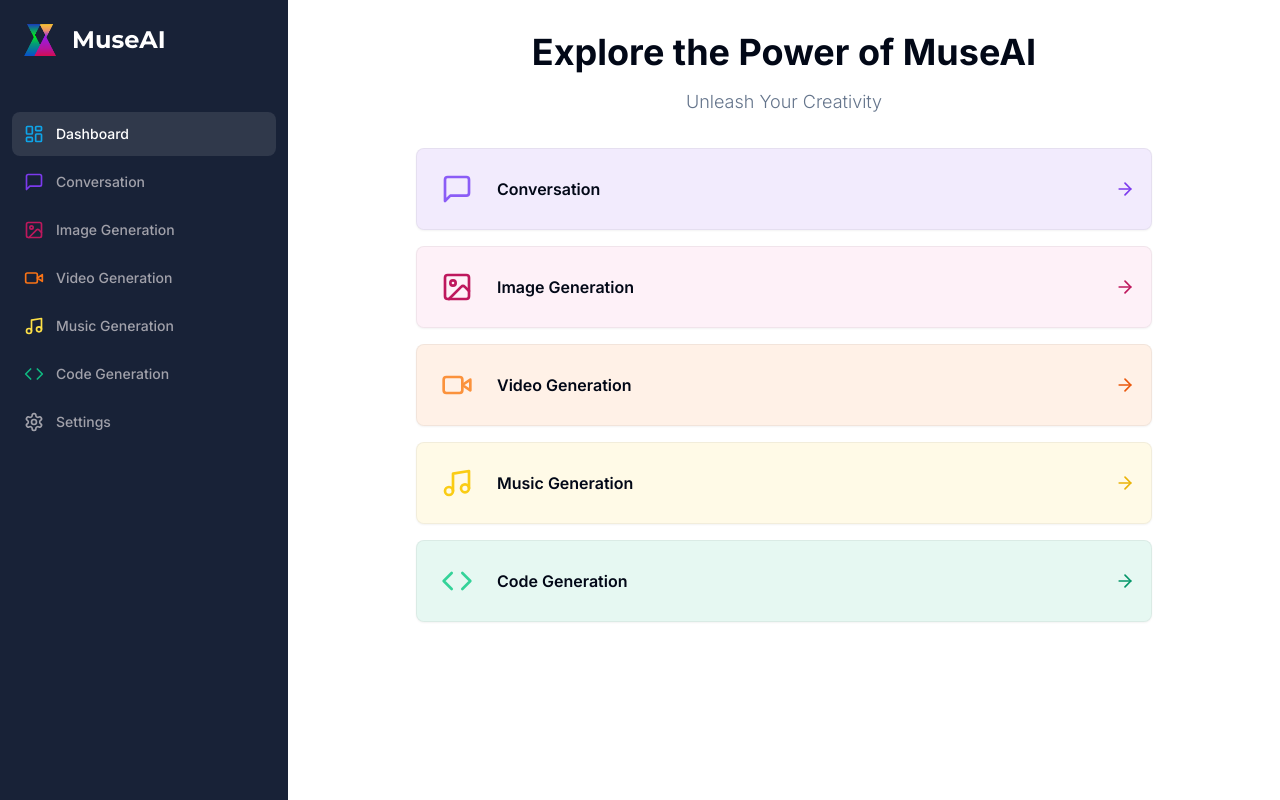
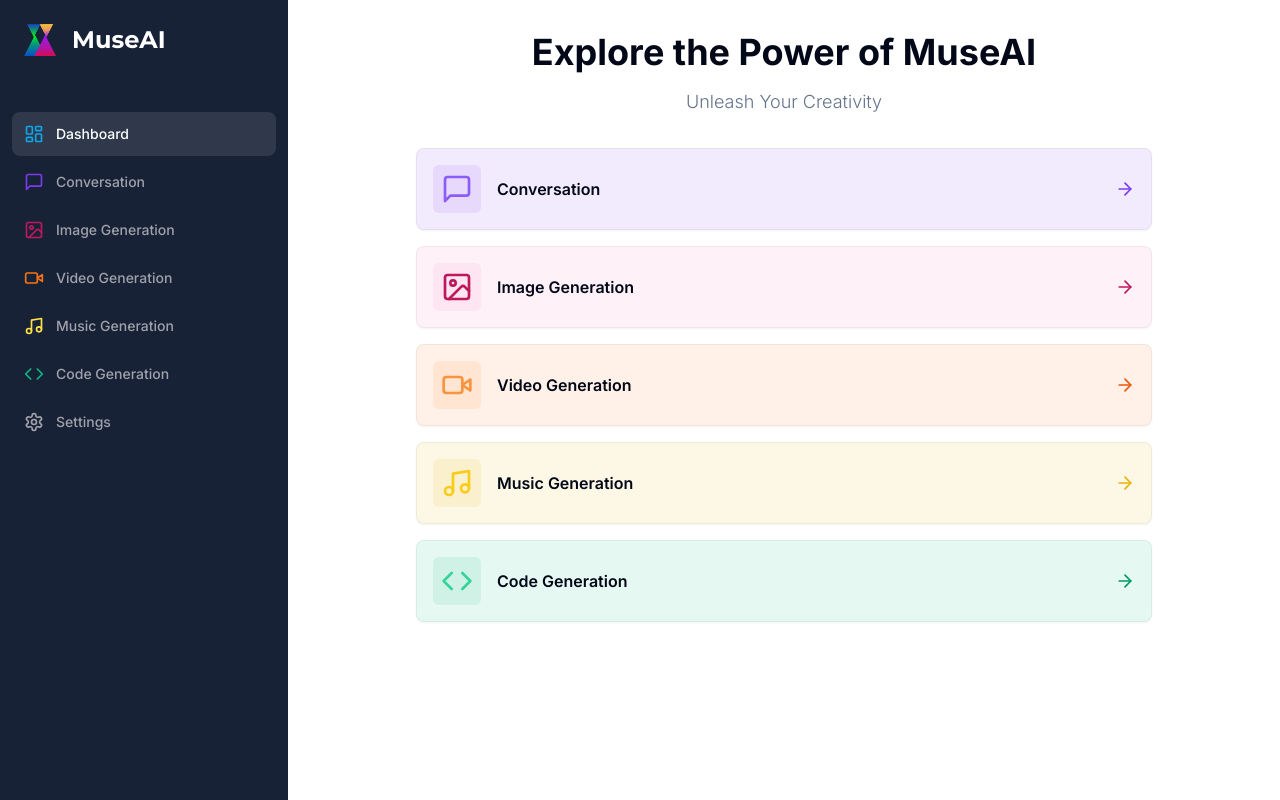
Before and after one commit to JamShou/MuseAI, a Next.js app: page /dashboard in a window 1280 px wide. Built offline with nearby package versions, Linux system fonts and the light colour scheme.

Commit message:
UI Elements made

```diff
--- a/app/(dashboard)/(routes)/dashboard/page.tsx
+++ b/app/(dashboard)/(routes)/dashboard/page.tsx
@@ -41,7 +41,7 @@ const tools = [
     label: "Music Generation",
     icon: Music,
     color: "text-yellow-400",
-    bgColor: "bg-yellow-400/10",
+    bgColor: "bg-yellow-500/10",
     arrowColor: "text-yellow-500",
     href: "/music",
   },
@@ -75,7 +75,7 @@ const DashboardPage = () => {
             className={cn("p-4 border-black/5 flex items-center justify-between hover:shadow-md transition cursor-pointer", tool.bgColor)}
           >
             <div className="flex items-center gap-x-4">
-              <div className={cn("p-2 w-fit rounded-md")}>
+              <div className={cn("p-2 w-fit rounded-md", tool.bgColor)}>
                 <tool.icon className={cn("w-8 h-8", tool.color)} />
               </div>
               <div className="font-semibold">{tool.label}</div>
```
